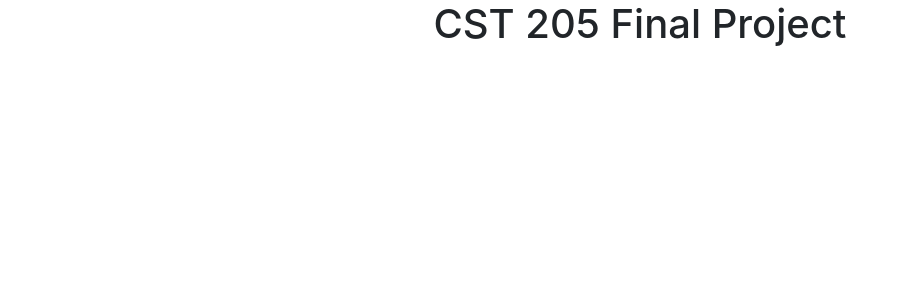
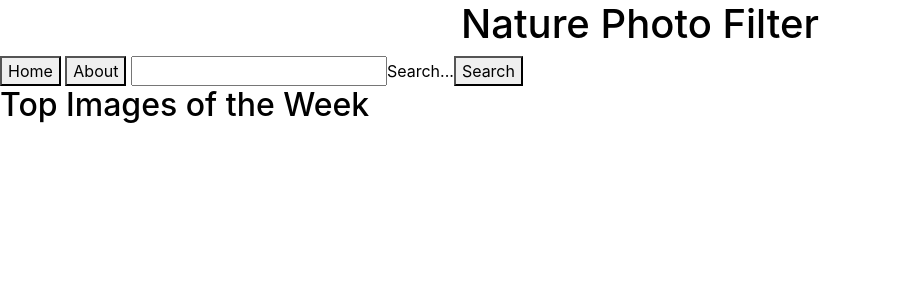
Before and after one commit to MasonJason23/CST-205-Final-Project, a Flask app: page / in a window 1280 px wide. Shown: the top 300 px of the page, without its empty margins (0-909 px from the left). Run offline with Flask 2, Linux system fonts and the light colour scheme; some libraries are stand-ins or nearby versions.

Commit message:
testing branch update; updating index.html

```diff
--- a/webapp/static/style.css
+++ b/webapp/static/style.css
@@ -1,4 +1,15 @@
 body {
-
 	color: black;
 }
+
+h1 {
+	text-align: center;
+}
+
+p {
+	text-align: center;
+}
+
+div {
+	text-align: center;
+}
--- a/webapp/templates/index.html
+++ b/webapp/templates/index.html
@@ -3,21 +3,57 @@
 <DOCTYPE html>
 <html>
 	<head>
-		<style>
-			h1 {text-align: center;}
-			p {text-align: center;}
-			div {text-align: center;}
-		</style>
+		<title>CST 205 Final Project</title>
+		<link href="style.css" rel="stylesheet" type="text/css"/>
+	</head>
 
-		<title>
-			CST 205 Final Project
-		</title>
+	<h1>
+		Nature Photo Filter
+	</h1>
+
+	<nav>
+		<button>Home</button>
+		<button>About</button>
+		<input type="text">Search...<button>Search</button>
+
+	</nav>
+
+	<body>
+
+		<h2>Top Images of the Week</h2>
+
+		<!-- Carousel!
+<div id="carouselExampleIndicators" class="carousel slide" data-ride="carousel">
+  <ol class="carousel-indicators">
+    <li data-target="#carouselExampleIndicators" data-slide-to="0" class="active"></li>
+    <li data-target="#carouselExampleIndicators" data-slide-to="1"></li>
+    <li data-target="#carouselExampleIndicators" data-slide-to="2"></li>
+  </ol>
+  <div class="carousel-inner">
+    <div class="carousel-item active">
+      <img class="d-block w-100" src="..." alt="First slide">
+    </div>
+    <div class="carousel-item">
+      <img class="d-block w-100" src="..." alt="Second slide">
+    </div>
+    <div class="carousel-item">
+      <img class="d-block w-100" src="..." alt="Third slide">
+    </div>
+  </div>
+  <a class="carousel-control-prev" href="#carouselExampleIndicators" role="button" data-slide="prev">
+    <span class="carousel-control-prev-icon" aria-hidden="true"></span>
+    <span class="sr-only">Previous</span>
+  </a>
+  <a class="carousel-control-next" href="#carouselExampleIndicators" role="button" data-slide="next">
+    <span class="carousel-control-next-icon" aria-hidden="true"></span>
+    <span class="sr-only">Next</span>
+  </a>
+</div>
+-->
 
 
-		<body>
-		<h1>
-			CST 205 Final Project
-		</h1>
-		</body>
-	</head>
+
+
+
+	</body>
 </html>
```
